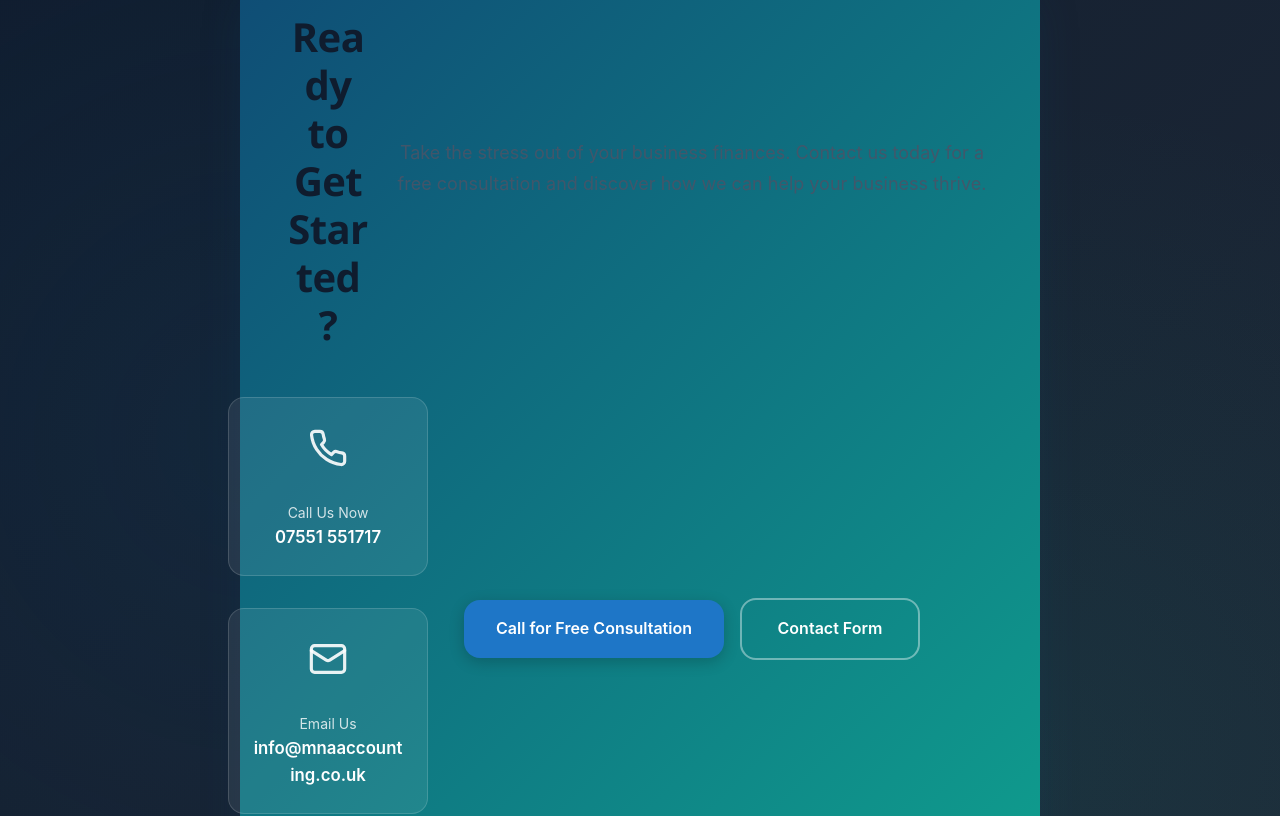
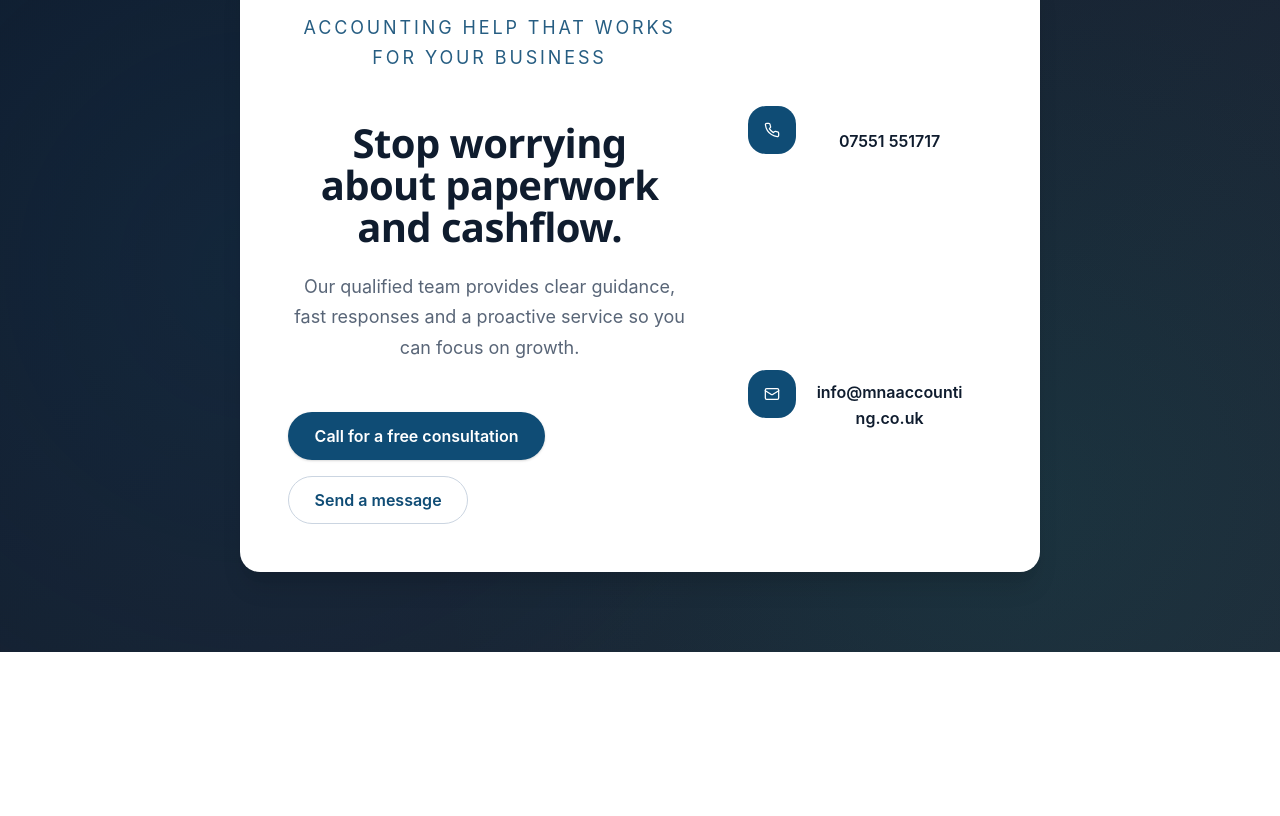
Before and after one commit to Ligawa25472/csv-main, an Angular app: page /home in a window 1280 px wide. Shown: the part 3340-4156 px from the top of the page. After the commit the page ends 3992 px from the top, so only its background shows below. Built offline with nearby package versions, Linux system fonts and the light colour scheme.

Commit message:
footer fix

```diff
--- a/src/app/pages/home/home.component.html
+++ b/src/app/pages/home/home.component.html
@@ -96,41 +96,34 @@
 <section class="cta-section" id="contact">
   <div class="container">
     <div class="cta-content">
-      <h2>Ready to Get Started?</h2>
-      <p>
-        Take the stress out of your business finances. Contact us today for a
-        free consultation and discover how we can help your business thrive.
-      </p>
-
-      <div class="contact-methods">
-        <div class="contact-method">
-          <div class="contact-method-icon"><app-icon name="phone" class="icon-small"></app-icon></div>
-          <div class="contact-method-info">
-            <div class="contact-method-label">Call Us Now</div>
-            <div class="contact-method-value">
-              <a href="tel:07551551717">07551 551717</a>
-            </div>
-          </div>
-        </div>
-
-        <div class="contact-method">
-          <div class="contact-method-icon"><app-icon name="mail" class="icon-small"></app-icon></div>
-          <div class="contact-method-info">
-            <div class="contact-method-label">Email Us</div>
-            <div class="contact-method-value">
-              <a href="mailto:info@mnaaccounting.co.uk"
-                >info&#64;mnaaccounting.co.uk</a
-              >
-            </div>
-          </div>
+      <div class="cta-copy">
+        <p class="cta-eyebrow">Accounting help that works for your business</p>
+        <h2>Stop worrying about paperwork and cashflow.</h2>
+        <p class="cta-text">
+          Our qualified team provides clear guidance, fast responses and a
+          proactive service so you can focus on growth.
+        </p>
+        <div class="cta-actions">
+          <a href="tel:07551551717" class="btn btn-primary">Call for a free consultation</a>
+          <a routerLink="/contact" class="btn btn-secondary">Send a message</a>
         </div>
       </div>
 
-      <div class="cta-buttons">
-        <a href="tel:07551551717" class="cta-primary"
-          >Call for Free Consultation</a
-        >
-        <a routerLink="/contact" class="cta-secondary">Contact Form</a>
+      <div class="cta-cards">
+        <div class="contact-card">
+          <div class="card-icon"><app-icon name="phone"></app-icon></div>
+          <div>
+            <span class="card-label">Phone support</span>
+            <a href="tel:07551551717">07551 551717</a>
+          </div>
+        </div>
+        <div class="contact-card">
+          <div class="card-icon"><app-icon name="mail"></app-icon></div>
+          <div>
+            <span class="card-label">Email enquiries</span>
+            <a href="mailto:info%40mnaaccounting.co.uk">info&#64;mnaaccounting.co.uk</a>
+          </div>
+        </div>
       </div>
     </div>
   </div>
--- a/src/styles.css
+++ b/src/styles.css
@@ -325,33 +325,337 @@ img, video {
 }
 
 .cta-section {
-  padding: var(--spacing-20) 0;
+  padding: calc(var(--spacing-16) + 1rem) 0;
+  background: linear-gradient(180deg, rgba(15, 76, 117, 0.06), rgba(255, 255, 255, 0.96));
 }
 
 .cta-content {
-  background: linear-gradient(135deg, var(--brand), var(--accent));
-  color: var(--white);
+  background: var(--white);
   border-radius: var(--radius-xl);
   padding: var(--spacing-12);
-  box-shadow: var(--shadow-2xl);
+  box-shadow: var(--shadow-lg);
   display: grid;
-  grid-template-columns: 1fr auto;
-  gap: var(--spacing-6);
-  align-items: center;
+  grid-template-columns: 1.5fr 1fr;
+  gap: var(--spacing-8);
+  align-items: stretch;
 }
 
-.cta-content strong {
-  font-size: 1.4rem;
+.cta-copy {
+  display: grid;
+  gap: var(--spacing-5);
 }
 
-.cta-content span {
-  color: rgba(255, 255, 255, 0.9);
+.cta-eyebrow {
+  margin: 0;
+  font-size: 0.95rem;
+  letter-spacing: 0.16em;
+  text-transform: uppercase;
+  color: var(--brand);
+}
+
+.cta-content h2 {
+  margin: 0;
+  font-size: clamp(2rem, 3vw, 2.8rem);
+  line-height: 1.05;
+  color: var(--ink);
+}
+
+.cta-text {
+  margin: 0;
+  color: var(--body);
+  max-width: 38rem;
+  line-height: 1.8;
+}
+
+.cta-actions {
+  display: flex;
+  flex-wrap: wrap;
+  gap: var(--spacing-4);
+}
+
+.cta-cards {
+  display: grid;
+  gap: var(--spacing-4);
+}
+
+.contact-card {
+  display: grid;
+  grid-template-columns: auto 1fr;
+  gap: var(--spacing-4);
+  align-items: center;
+  background: var(--brand-50);
+  border: 1px solid var(--line);
+  border-radius: var(--radius-lg);
+  padding: var(--spacing-6);
+}
+
+.card-icon {
+  width: 48px;
+  height: 48px;
+  display: inline-flex;
+  align-items: center;
+  justify-content: center;
+  border-radius: 18px;
+  background: var(--brand);
+  color: var(--white);
+}
+
+.card-label {
+  display: block;
+  font-size: 0.85rem;
+  color: var(--brand-dark);
+  margin-bottom: 0.15rem;
+  text-transform: uppercase;
+  letter-spacing: 0.08em;
+}
+
+.contact-card a {
+  display: inline-block;
+  color: var(--ink);
+  font-weight: 600;
 }
 
 @media (max-width: 880px) {
   .cta-content {
     grid-template-columns: 1fr;
-    text-align: center;
+    text-align: left;
+  }
+
+  .cta-actions {
+    justify-content: flex-start;
+  }
+}
+
+.footer {
+  padding: var(--spacing-20) 0;
+  background: linear-gradient(180deg, #0b3b67 0%, #0f4c75 100%);
+  color: #fff;
+}
+
+.footer-grid {
+  display: grid;
+  gap: var(--spacing-8);
+  grid-template-columns: minmax(0, 1.8fr) repeat(3, minmax(0, 1fr));
+  align-items: start;
+  margin-bottom: var(--spacing-12);
+}
+
+.footer-brand {
+  display: grid;
+  gap: var(--spacing-5);
+}
+
+.footer-logo {
+  display: flex;
+  align-items: center;
+  gap: var(--spacing-3);
+  margin-bottom: var(--spacing-4);
+}
+
+.footer-logo img {
+  width: 48px;
+  height: 48px;
+  object-fit: cover;
+  border-radius: 12px;
+  border: 1px solid rgba(255,255,255,0.18);
+}
+
+.footer-logo span {
+  font-size: 1.15rem;
+  font-weight: 700;
+  color: #fff;
+}
+
+.footer-blurb,
+.footer-blurb-small,
+.footer-cta-copy,
+.nap-row span,
+.footer-col ul li a,
+.footer-cta-title {
+  color: rgba(255,255,255,0.92);
+}
+
+.footer-blurb {
+  max-width: 36rem;
+  margin: 0;
+}
+
+.footer-blurb-small {
+  margin: 0;
+  line-height: 1.75;
+}
+
+.footer-info {
+  display: grid;
+  gap: var(--spacing-4);
+}
+
+.footer-trust {
+  display: grid;
+  gap: 0.85rem;
+  margin: 0;
+  padding: 0;
+}
+
+.footer-trust li {
+  display: flex;
+  align-items: center;
+  gap: 0.75rem;
+  font-size: 0.98rem;
+}
+
+.footer-col h3 {
+  color: #fff;
+  margin-bottom: 0.95rem;
+}
+
+.footer-col ul {
+  list-style: none;
+  margin: 0;
+  padding: 0;
+  display: grid;
+  gap: 0.8rem;
+}
+
+.footer-col ul li a {
+  color: rgba(255,255,255,0.72);
+  text-decoration: none;
+}
+
+.footer-col ul li a:hover {
+  color: var(--accent);
+}
+
+.footer-nap {
+  display: grid;
+  gap: 0.85rem;
+  margin-top: var(--spacing-6);
+}
+
+.nap-row {
+  display: flex;
+  align-items: flex-start;
+  gap: 0.9rem;
+}
+
+.nap-row app-icon {
+  margin-top: 0.1rem;
+  color: #fff;
+}
+
+.footer-social {
+  display: flex;
+  gap: var(--spacing-3);
+  margin-top: var(--spacing-6);
+}
+
+.footer-social a {
+  width: 44px;
+  height: 44px;
+  display: inline-flex;
+  align-items: center;
+  justify-content: center;
+  border-radius: 50%;
+  background: rgba(255,255,255,0.1);
+  color: #fff;
+  border: 1px solid rgba(255,255,255,0.14);
+}
+
+.footer-support {
+  display: grid;
+  grid-template-columns: 1.3fr 1fr;
+  gap: var(--spacing-6);
+  padding: var(--spacing-10);
+  background: rgba(255,255,255,0.08);
+  border: 1px solid rgba(255,255,255,0.16);
+  border-radius: var(--radius-xl);
+}
+
+.footer-contact-cards {
+  display: grid;
+  gap: var(--spacing-4);
+}
+
+.contact-card {
+  display: grid;
+  grid-template-columns: auto 1fr;
+  gap: var(--spacing-4);
+  align-items: center;
+  background: rgba(255,255,255,0.08);
+  border: 1px solid rgba(255,255,255,0.14);
+  border-radius: var(--radius-lg);
+  padding: var(--spacing-6);
+}
+
+.card-label {
+  display: block;
+  margin-bottom: 0.2rem;
+  font-size: 0.8rem;
+  letter-spacing: 0.08em;
+  text-transform: uppercase;
+  color: rgba(255,255,255,0.7);
+}
+
+.card-action {
+  color: #fff;
+  font-weight: 600;
+}
+
+.footer-cta-panel {
+  display: grid;
+  gap: var(--spacing-4);
+  justify-content: flex-start;
+}
+
+.footer-cta-title {
+  margin: 0;
+  font-size: clamp(1.8rem, 2.4vw, 2.5rem);
+  color: #fff;
+}
+
+.footer-cta-copy {
+  margin: 0;
+  line-height: 1.8;
+}
+
+.footer-bottom {
+  display: flex;
+  flex-wrap: wrap;
+  justify-content: space-between;
+  align-items: center;
+  gap: var(--spacing-4);
+  padding-top: var(--spacing-8);
+  border-top: 1px solid rgba(255,255,255,0.14);
+}
+
+.footer-bottom p {
+  margin: 0;
+  color: rgba(255,255,255,0.72);
+}
+
+.footer-legal-links a {
+  color: rgba(255,255,255,0.72);
+}
+
+.footer-legal-links a:hover {
+  color: #fff;
+}
+
+@media (max-width: 992px) {
+  .footer-grid,
+  .footer-support {
+    grid-template-columns: 1fr;
+  }
+}
+
+@media (max-width: 640px) {
+  .footer-support {
+    padding: var(--spacing-6);
+  }
+
+  .footer-contact-cards,
+  .footer-cta-panel {
+    width: 100%;
   }
 }
 
```
Also changed, not shown: src/app/components/footer/footer.component.html (+25 -39 lines).
